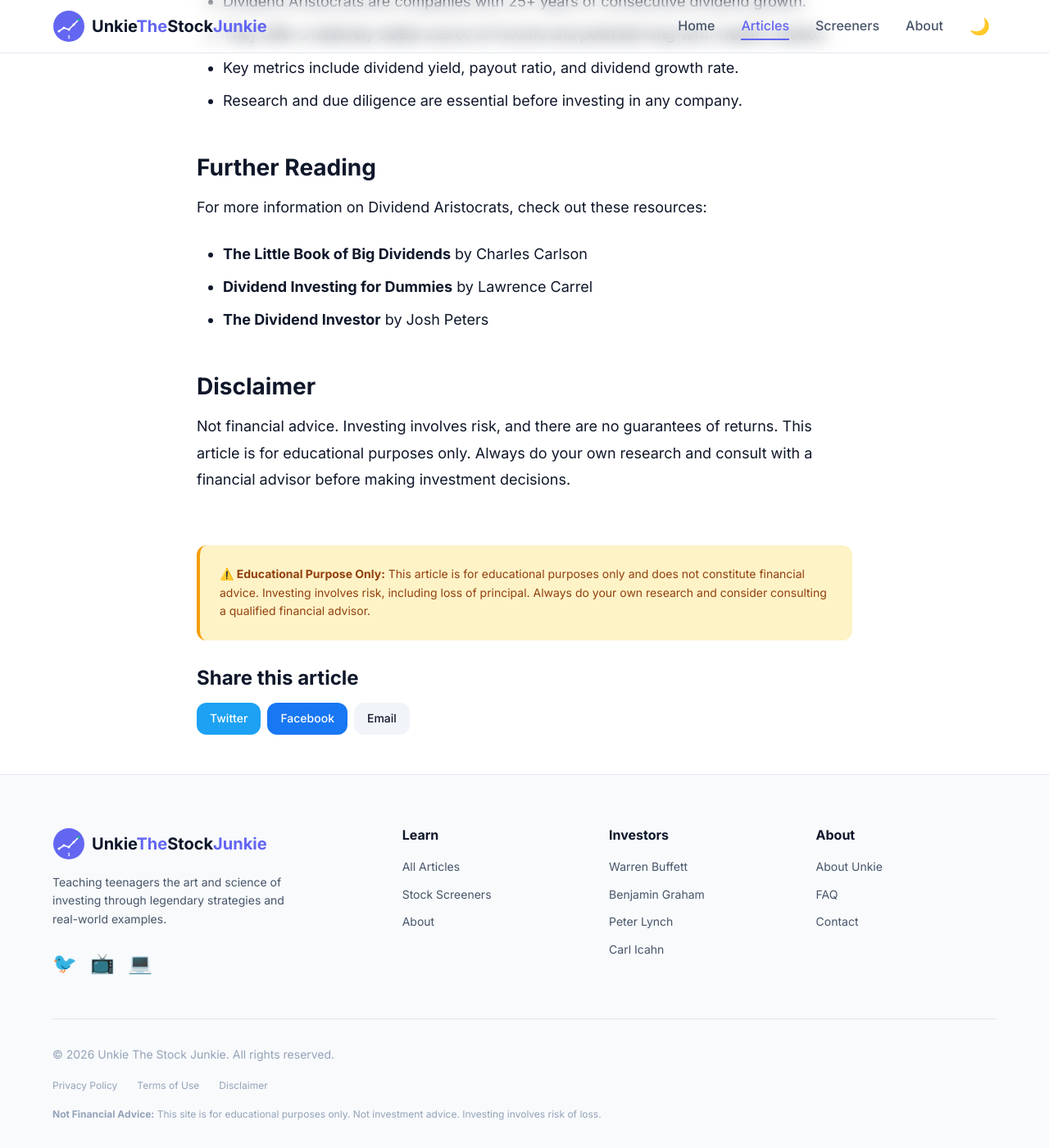
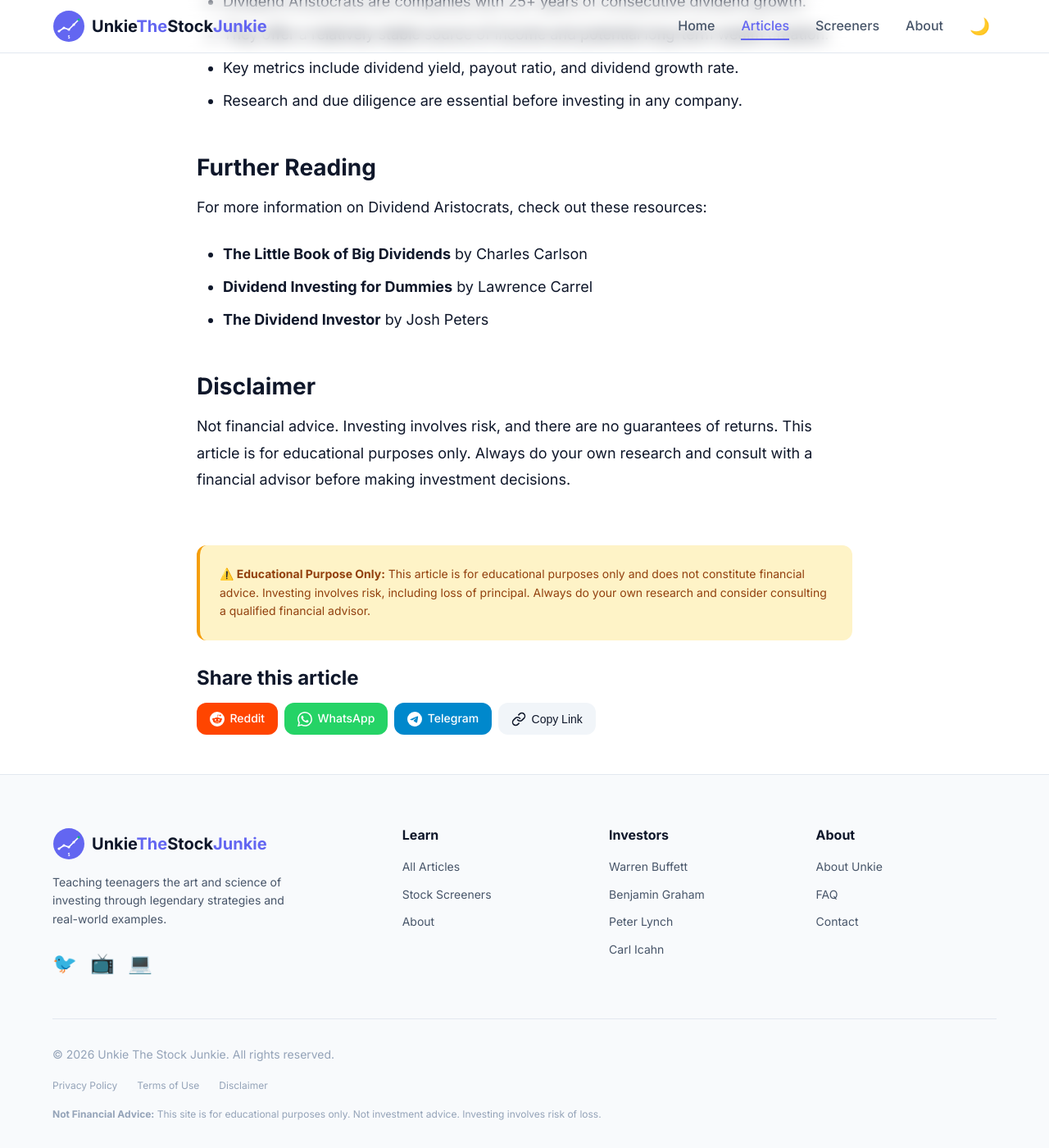
Before and after one commit to kjw3/unkiethestockjunkie, a Jekyll site: the page built from _articles/2026-02-24-dividend-aristocrats-25-years-of-rising-payments.md, in a window 1280 px wide and 1400 px high, scrolled down 3323 px. Shown: the whole window at 82% size. Built offline with Jekyll 4.4.1, drawn with Linux system fonts in a browser that asks for light colours.

Commit message:
Replace outdated share buttons with teen-friendly platforms
Swap Twitter, Facebook, and Email sharing for Reddit, WhatsApp,
Telegram, and a Copy Link button. Add inline SVG icons and hover
animations to each button.

Co-Authored-By: Claude Sonnet 4.6 <noreply@anthropic.com>

```diff
--- a/_layouts/article.html
+++ b/_layouts/article.html
@@ -67,14 +67,45 @@ layout: default
       <div class="article-share">
         <h3>Share this article</h3>
         <div class="share-buttons">
-          <a href="https://twitter.com/intent/tweet?text={{ page.title | url_encode }}&url={{ page.url | absolute_url | url_encode }}"
-             target="_blank" rel="noopener" class="share-btn twitter">Twitter</a>
-          <a href="https://www.facebook.com/sharer/sharer.php?u={{ page.url | absolute_url | url_encode }}"
-             target="_blank" rel="noopener" class="share-btn facebook">Facebook</a>
-          <a href="mailto:?subject={{ page.title | url_encode }}&body=Check out this article: {{ page.url | absolute_url | url_encode }}"
-             class="share-btn email">Email</a>
+          <a href="https://www.reddit.com/submit?url={{ page.url | absolute_url | url_encode }}&title={{ page.title | url_encode }}"
+             target="_blank" rel="noopener" class="share-btn reddit" aria-label="Share on Reddit">
+            <svg xmlns="http://www.w3.org/2000/svg" viewBox="0 0 24 24" fill="currentColor" width="18" height="18" aria-hidden="true">
+              <path d="M12 0A12 12 0 0 0 0 12a12 12 0 0 0 12 12 12 12 0 0 0 12-12A12 12 0 0 0 12 0zm5.01 4.744c.688 0 1.25.561 1.25 1.249a1.25 1.25 0 0 1-2.498.056l-2.597-.547-.8 3.747c1.824.07 3.48.632 4.674 1.488.308-.309.73-.491 1.207-.491.968 0 1.754.786 1.754 1.754 0 .716-.435 1.333-1.01 1.614a3.111 3.111 0 0 1 .042.52c0 2.694-3.13 4.87-7.004 4.87-3.874 0-7.004-2.176-7.004-4.87 0-.183.015-.366.043-.534A1.748 1.748 0 0 1 4.028 12c0-.968.786-1.754 1.754-1.754.463 0 .898.196 1.207.49 1.207-.883 2.878-1.43 4.744-1.487l.885-4.182a.342.342 0 0 1 .14-.197.35.35 0 0 1 .238-.042l2.906.617a1.214 1.214 0 0 1 1.108-.701zM9.25 12C8.561 12 8 12.562 8 13.25c0 .687.561 1.248 1.25 1.248.687 0 1.248-.561 1.248-1.249 0-.688-.561-1.249-1.249-1.249zm5.5 0c-.687 0-1.248.561-1.248 1.25 0 .687.561 1.248 1.249 1.248.688 0 1.249-.561 1.249-1.249 0-.687-.562-1.249-1.25-1.249zm-5.466 3.99a.327.327 0 0 0-.231.094.33.33 0 0 0 0 .463c.842.842 2.484.913 2.961.913.477 0 2.105-.056 2.961-.913a.361.361 0 0 0 .029-.463.33.33 0 0 0-.464 0c-.547.533-1.684.73-2.512.73-.828 0-1.979-.196-2.512-.73a.326.326 0 0 0-.232-.095z"/>
+            </svg>
+            <span>Reddit</span>
+          </a>
+          <a href="https://api.whatsapp.com/send?text={{ page.title | url_encode }}%20{{ page.url | absolute_url | url_encode }}"
+             target="_blank" rel="noopener" class="share-btn whatsapp" aria-label="Share on WhatsApp">
+            <svg xmlns="http://www.w3.org/2000/svg" viewBox="0 0 24 24" fill="currentColor" width="18" height="18" aria-hidden="true">
+              <path d="M17.472 14.382c-.297-.149-1.758-.867-2.03-.967-.273-.099-.471-.148-.67.15-.197.297-.767.966-.94 1.164-.173.199-.347.223-.644.075-.297-.15-1.255-.463-2.39-1.475-.883-.788-1.48-1.761-1.653-2.059-.173-.297-.018-.458.13-.606.134-.133.298-.347.446-.52.149-.174.198-.298.298-.497.099-.198.05-.371-.025-.52-.075-.149-.669-1.612-.916-2.207-.242-.579-.487-.5-.669-.51-.173-.008-.371-.01-.57-.01-.198 0-.52.074-.792.372-.272.297-1.04 1.016-1.04 2.479 0 1.462 1.065 2.875 1.213 3.074.149.198 2.096 3.2 5.077 4.487.709.306 1.262.489 1.694.625.712.227 1.36.195 1.871.118.571-.085 1.758-.719 2.006-1.413.248-.694.248-1.289.173-1.413-.074-.124-.272-.198-.57-.347m-5.421 7.403h-.004a9.87 9.87 0 0 1-5.031-1.378l-.361-.214-3.741.982.998-3.648-.235-.374a9.86 9.86 0 0 1-1.51-5.26c.001-5.45 4.436-9.884 9.888-9.884 2.64 0 5.122 1.03 6.988 2.898a9.825 9.825 0 0 1 2.893 6.994c-.003 5.45-4.437 9.884-9.885 9.884m8.413-18.297A11.815 11.815 0 0 0 12.05 0C5.495 0 .16 5.335.157 11.892c0 2.096.547 4.142 1.588 5.945L.057 24l6.305-1.654a11.882 11.882 0 0 0 5.683 1.448h.005c6.554 0 11.89-5.335 11.893-11.893a11.821 11.821 0 0 0-3.48-8.413Z"/>
+            </svg>
+            <span>WhatsApp</span>
+          </a>
+          <a href="https://t.me/share/url?url={{ page.url | absolute_url | url_encode }}&text={{ page.title | url_encode }}"
+             target="_blank" rel="noopener" class="share-btn telegram" aria-label="Share on Telegram">
+            <svg xmlns="http://www.w3.org/2000/svg" viewBox="0 0 24 24" fill="currentColor" width="18" height="18" aria-hidden="true">
+              <path d="M11.944 0A12 12 0 0 0 0 12a12 12 0 0 0 12 12 12 12 0 0 0 12-12A12 12 0 0 0 12 0a12 12 0 0 0-.056 0zm4.962 7.224c.1-.002.321.023.465.14a.506.506 0 0 1 .171.325c.016.093.036.306.02.472-.18 1.898-.962 6.502-1.36 8.627-.168.9-.499 1.201-.82 1.23-.696.065-1.225-.46-1.9-.902-1.056-.693-1.653-1.124-2.678-1.8-1.185-.78-.417-1.21.258-1.91.177-.184 3.247-2.977 3.307-3.23.007-.032.014-.15-.056-.212s-.174-.041-.249-.024c-.106.024-1.793 1.14-5.061 3.345-.479.33-.913.49-1.302.48-.428-.008-1.252-.241-1.865-.44-.752-.245-1.349-.374-1.297-.789.027-.216.325-.437.893-.663 3.498-1.524 5.83-2.529 6.998-3.014 3.332-1.386 4.025-1.627 4.476-1.635z"/>
+            </svg>
+            <span>Telegram</span>
+          </a>
+          <button onclick="copyArticleLink(this)" class="share-btn copy-link" aria-label="Copy link to clipboard">
+            <svg xmlns="http://www.w3.org/2000/svg" viewBox="0 0 24 24" fill="none" stroke="currentColor" stroke-width="2" stroke-linecap="round" stroke-linejoin="round" width="18" height="18" aria-hidden="true">
+              <path d="M10 13a5 5 0 0 0 7.54.54l3-3a5 5 0 0 0-7.07-7.07l-1.72 1.71"/>
+              <path d="M14 11a5 5 0 0 0-7.54-.54l-3 3a5 5 0 0 0 7.07 7.07l1.71-1.71"/>
+            </svg>
+            <span>Copy Link</span>
+          </button>
         </div>
       </div>
+      <script>
+        function copyArticleLink(btn) {
+          navigator.clipboard.writeText(window.location.href).then(function() {
+            var span = btn.querySelector('span');
+            span.textContent = 'Copied!';
+            setTimeout(function() { span.textContent = 'Copy Link'; }, 2000);
+          });
+        }
+      </script>
     </footer>
   </div>
 </article>
--- a/assets/css/main.css
+++ b/assets/css/main.css
@@ -973,26 +973,48 @@ a:hover {
 .share-buttons {
   display: flex;
   gap: var(--spacing-sm);
+  flex-wrap: wrap;
 }
 
 .share-btn {
+  display: inline-flex;
+  align-items: center;
+  gap: 0.4rem;
   padding: 0.5rem 1rem;
   border-radius: var(--border-radius);
   font-size: 0.875rem;
   font-weight: 500;
+  border: none;
+  cursor: pointer;
+  text-decoration: none;
+  transition: opacity 0.15s ease, transform 0.1s ease;
 }
 
-.share-btn.twitter {
-  background: #1da1f2;
+.share-btn:hover {
+  opacity: 0.85;
+  transform: translateY(-1px);
+}
+
+.share-btn svg {
+  flex-shrink: 0;
+}
+
+.share-btn.reddit {
+  background: #ff4500;
   color: white;
 }
 
-.share-btn.facebook {
-  background: #1877f2;
+.share-btn.whatsapp {
+  background: #25d366;
   color: white;
 }
 
-.share-btn.email {
+.share-btn.telegram {
+  background: #0088cc;
+  color: white;
+}
+
+.share-btn.copy-link {
   background: var(--bg-tertiary);
   color: var(--text-primary);
 }
```
